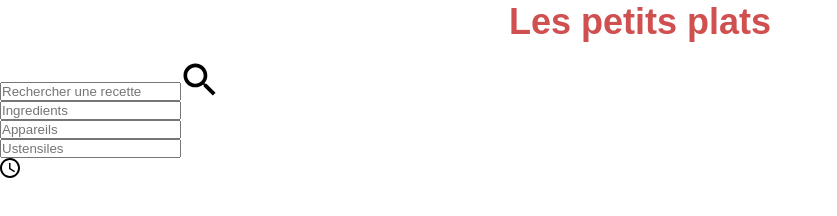
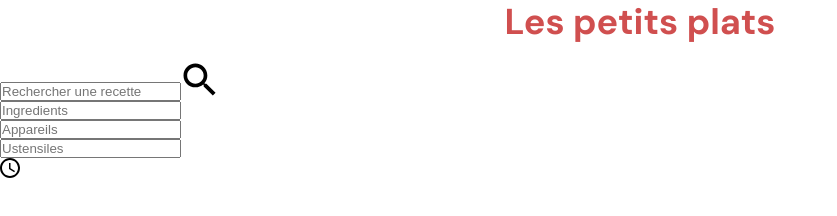
Before and after one commit to Peallyz/Projet7-Front-End-Search-Engine, a plain HTML site: page index.html in a window 1280 px wide. Shown: the part 88-304 px from the top of the page, without its empty margins (0-837 px from the left). Drawn offline with Linux system fonts and the light colour scheme.

Commit message:
import fonts and main.css

```diff
--- a/styles/style.css
+++ b/styles/style.css
@@ -1,4 +1,7 @@
 @import "./header/header.css";
+@import "./main/main.css";
+
+@import url("https://fonts.googleapis.com/css2?family=DM+Sans:wght@400;500;700&display=swap");
 
 *,
 ::before,
```
